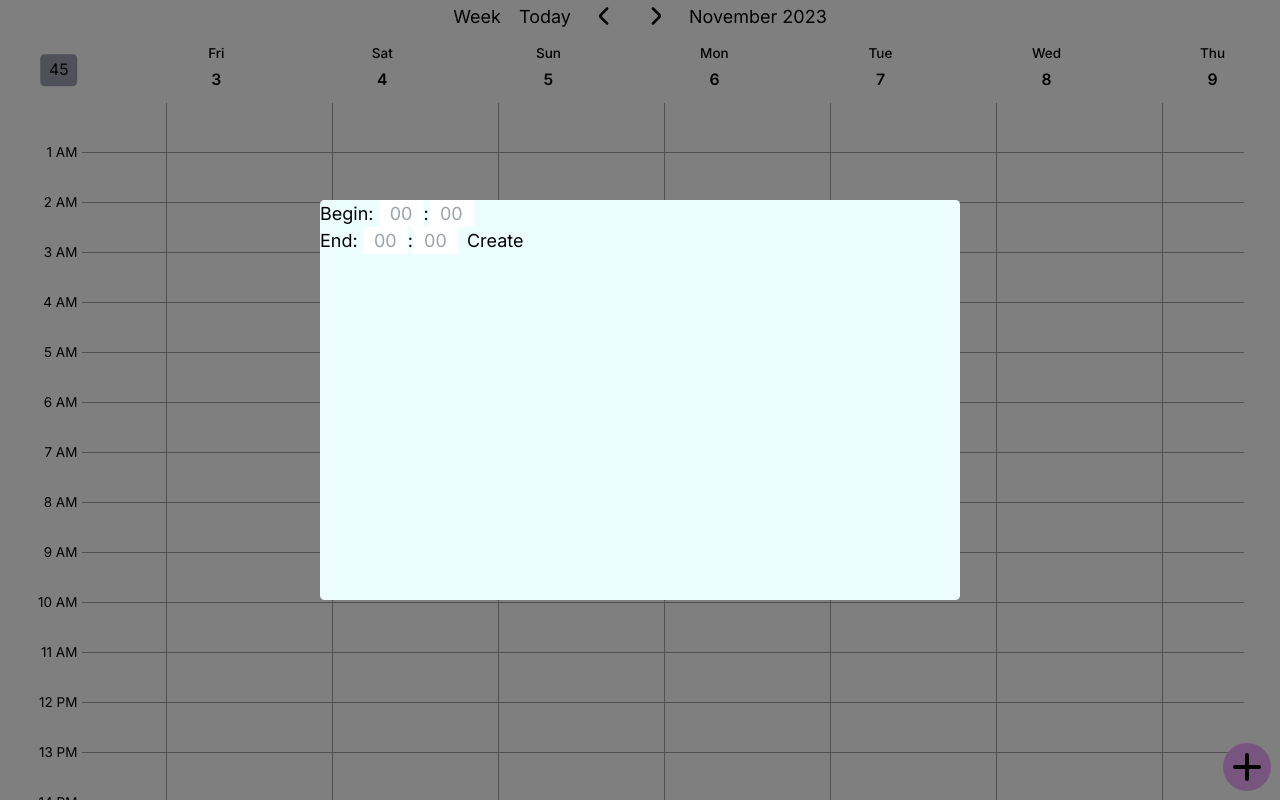
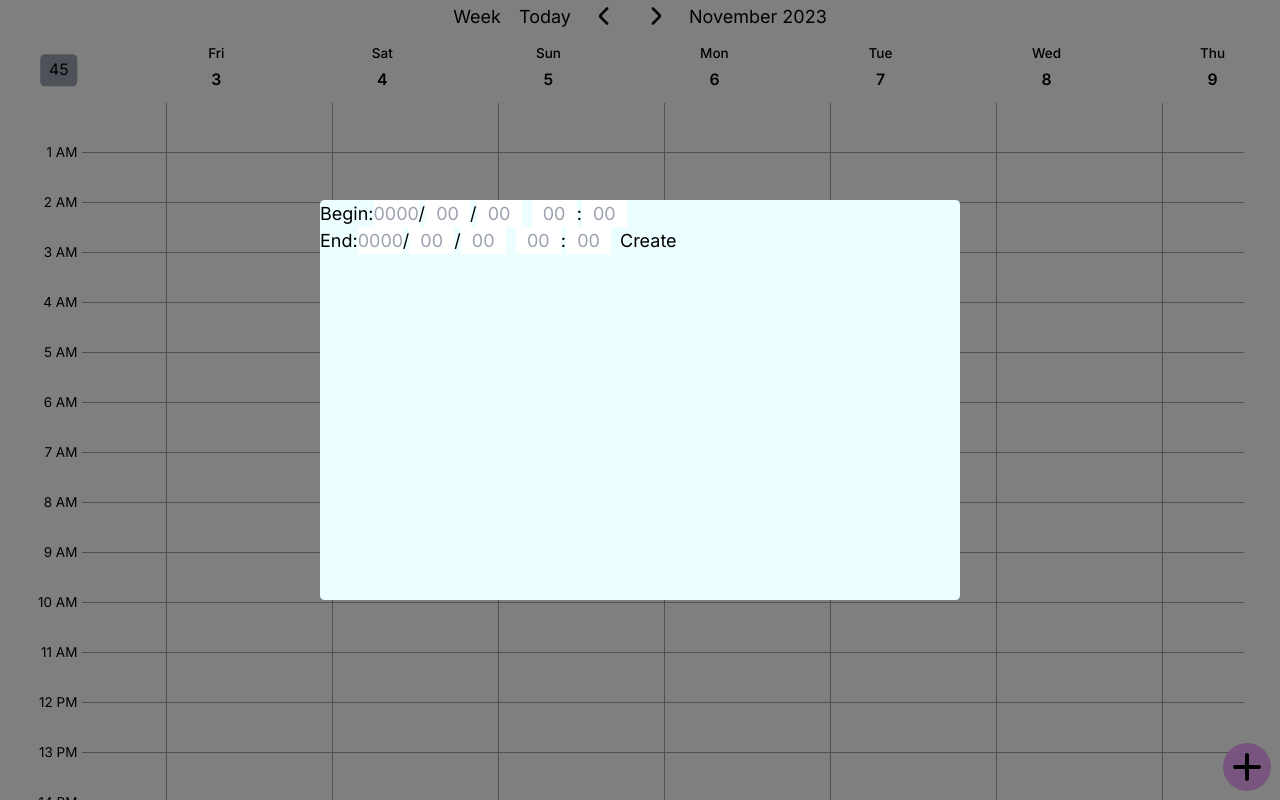
Before and after one commit to Pear-sudo/time, a Next.js app: page / in a window 1280 px wide. Both pictures are taken after a click on the element 1247 px from the left and 767 px from the top of the page. Built offline with nearby package versions, Linux system fonts and the light colour scheme.

Commit message:
add year input

```diff
--- a/src/app/elements/ControlButton.tsx
+++ b/src/app/elements/ControlButton.tsx
@@ -66,6 +66,8 @@ function NumberInput(prop: {
         const hasSign = /^-/.test(newValue)
         signViolation = min >= 0 ? hasSign : !hasSign
 
+        // TODO this is wrong
+        // If min is 2000, the first input 2 should be accepted
         let rangeViolation = false
         if (num != undefined) {
             rangeViolation = num > max || num < min
@@ -157,11 +159,15 @@ function LogCreator(prop: { callback: (result: PopupResult, data: any) => void }
                 className={'fixed rounded bg-cyan-50 top-1/2 left-1/2 -translate-x-1/2 -translate-y-1/2 cursor-default'}
                 style={{width: '50dvw', height: '50dvh'}}>
                 <span>
-                    Begin: <TimeSelector callback={handleTimeSelectorCallback(beginTimeRef)}/>
+                    Begin:
+                    <DateSelector/> &nbsp;
+                    <TimeSelector callback={handleTimeSelectorCallback(beginTimeRef)}/>
                 </span>
                 <br/>
                 <span>
-                    End: <TimeSelector callback={handleTimeSelectorCallback(endTimeRef)}/>
+                    End:
+                    <DateSelector/> &nbsp;
+                    <TimeSelector callback={handleTimeSelectorCallback(endTimeRef)}/>
                 </span>
                 <button className={`${Theme.button}`} onClick={handleCreate}>Create</button>
             </div>
@@ -201,6 +207,28 @@ function TimeSelector(prop: { callback: (time: Time) => void }): JSX.Element {
     )
 }
 
+function DateSelector(): JSX.Element {
+    const year = useRef();
+    const month = useRef();
+    const day = useRef();
+
+    function handleCallback(ref: React.MutableRefObject<number | undefined>) {
+        return (
+            (num: number | undefined) => {
+                ref.current = num
+            }
+        )
+    }
+
+    return (
+        <span>
+            <NumberInput len={4} callback={handleCallback(year)} allowLeadingZero={false} min={2000} max={3000}/>/
+            <NumberInput callback={handleCallback(month)} allowLeadingZero={true} min={1} max={12}/>/
+            <NumberInput callback={handleCallback(day)} allowLeadingZero={true} min={1} max={31}/>
+        </span>
+    )
+}
+
 enum PopupResult {
     Cancelled,
     Success
```
